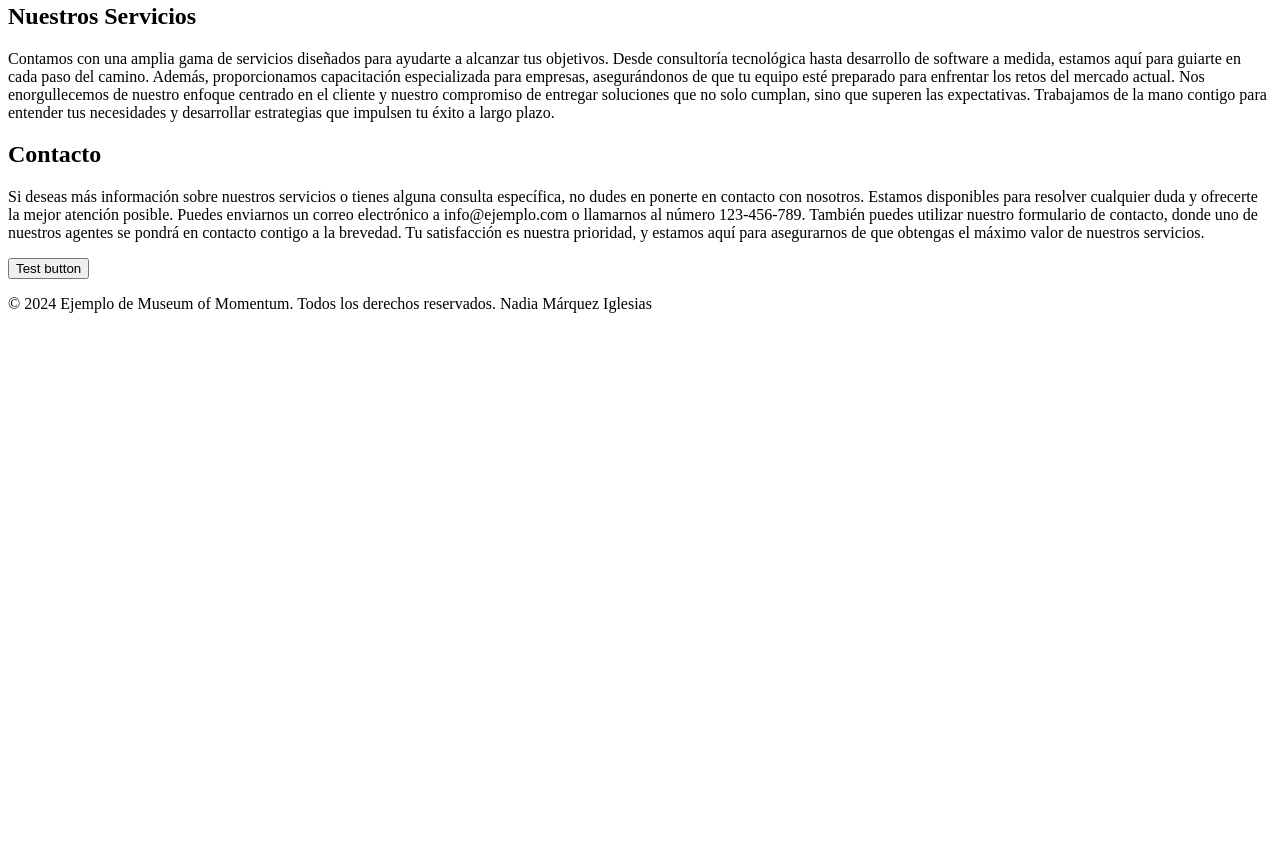
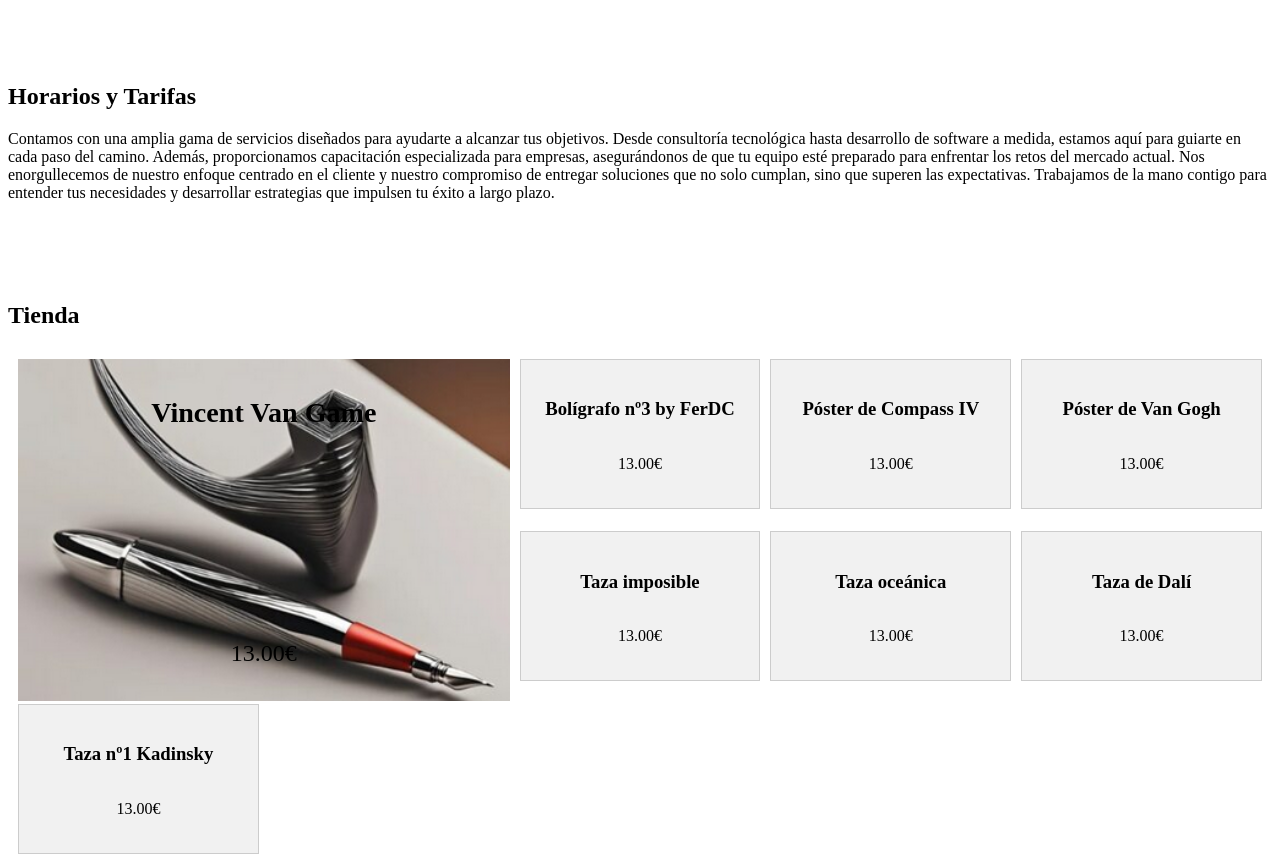
Before and after one commit to nami531/Pagina-web-MoM, a website: page html/index.html in a window 1280 px wide. Shown: the part 279-1137 px from the top of the page. Before the commit the page ends 800 px from the top, so only its background shows below. Drawn offline with Linux system fonts and the light colour scheme.

Commit message:
Grid con productos

```diff
--- a/html/css/styles.css
+++ b/html/css/styles.css
@@ -1,3 +1,10 @@
+/*Elementos básicos del css*/
+section{
+    margin-bottom: 100px;
+}
+
+
+/*Botón con animación*/
 button {
     transform: perspective(1px) translateZ(0);
     transition-duration: 0.5s;
@@ -8,6 +15,7 @@ button:hover {
     transition-timing-function: cubic-bezier(0.47, 2.02, 0.31, -0.36);
 }
 
+/*Loader*/
 .loader {
     width: 48px;
     height: 48px;
@@ -43,12 +51,14 @@ button:hover {
 }
 
 /*Función para el slide in del menú*/
+
 .menu-container {
     position: relative;
+    background-color: #333;
 }
 
 #menu-toggle {
-    background-color: #333;
+    background-color: #444;
     color: #fff;
     border: none;
     padding: 10px 20px;
@@ -61,9 +71,10 @@ button:hover {
     /* Ocultar el menú fuera de la pantalla */
     background-color: #444;
     height: 10vh;
-    width: 100vh;
+    width: 100%;
     transition: top 0.3s ease; /* Transición suave */
     z-index: 1;
+    margin-bottom: 50%;
 }
 
 .menu.active {
@@ -94,3 +105,59 @@ button:hover {
 .menu a:hover {
     background-color: #555;
 }
+
+/*Grid con varios productos*/
+.grid-container {
+    display: grid;
+    grid-template-columns: repeat(auto-fill, minmax(200px, 1fr));
+    grid-auto-rows: 150px;
+    gap: 10px;
+    row-gap: 5%;
+    padding: 10px;
+}
+
+.featured {
+    grid-column: span 2;
+    grid-row: span 2;
+    background-color: #ffcc00;
+    text-align: center;
+    padding: 10px;
+    font-size: 1.5em;
+    height: 100%;
+    display: flex;
+    justify-content: space-between;
+    flex-direction: column;
+    background-repeat: no-repeat;
+    background-position: center;
+    background-size: cover;
+}
+
+.featured img {
+    width: 100%;
+    max-height: 200px;
+    height: auto;
+    object-fit: cover; /* Mantiene la relación de aspecto y cubre el contenedor */
+}
+
+.product img {
+    width: 100%;
+    height: 100%;
+    object-fit: cover; /* Mantiene la relación de aspecto y cubre el contenedor */
+}
+
+.product {
+    background-color: #f1f1f1;
+    text-align: center;
+    padding: 20px;
+    border: 1px solid #ccc;
+    display: flex;
+    justify-content: space-between;
+    flex-direction: column;
+    background-repeat: no-repeat;
+    background-position: center;
+    background-size: cover;
+}
+
+#prod1 {
+    background-image: url(../media/img/boli3.png);
+}
--- a/html/index.html
+++ b/html/index.html
@@ -44,13 +44,51 @@
     </section>
 
     <section>
-      <h2>Nuestros Servicios</h2>
+      <h2>Horarios y Tarifas</h2>
       <p>
         Contamos con una amplia gama de servicios diseñados para ayudarte a alcanzar tus objetivos. Desde consultoría tecnológica hasta desarrollo de software a medida, estamos aquí para guiarte en cada paso del camino.
         Además, proporcionamos capacitación especializada para empresas, asegurándonos de que tu equipo esté preparado para enfrentar los retos del mercado actual.
         Nos enorgullecemos de nuestro enfoque centrado en el cliente y nuestro compromiso de entregar soluciones que no solo cumplan, sino que superen las expectativas.
         Trabajamos de la mano contigo para entender tus necesidades y desarrollar estrategias que impulsen tu éxito a largo plazo.
       </p>
+    </section>
+
+    <section id="tienda">
+      <h2>Tienda</h2>
+      <div class="grid-container">
+        <div id="prod1" class="featured">
+          <h3>Vincent Van Game</h3>
+          <p>13.00€</p>
+        </div>
+        <div class="product">
+          <h3>Bolígrafo nº3 by FerDC</h3>
+          <p>13.00€</p>
+        </div>
+        <div class="product">
+          <h3>Póster de Compass IV</h3>
+          <p>13.00€</p>
+        </div>
+        <div class="product">
+          <h3>Póster de Van Gogh</h3>
+          <p>13.00€</p>
+        </div>
+        <div class="product">
+          <h3>Taza imposible</h3>
+          <p>13.00€</p>
+        </div>
+        <div class="product">
+          <h3>Taza oceánica</h3>
+          <p>13.00€</p>
+        </div>
+        <div class="product">
+          <h3>Taza de Dalí</h3>
+          <p>13.00€</p>
+        </div>
+        <div class="product">
+          <h3>Taza nº1 Kadinsky</h3>
+          <p>13.00€</p>
+        </div>
+    </div>
     </section>
 
     <section>
```
Also changed, not shown: html/media/img/boli3.png (added).
